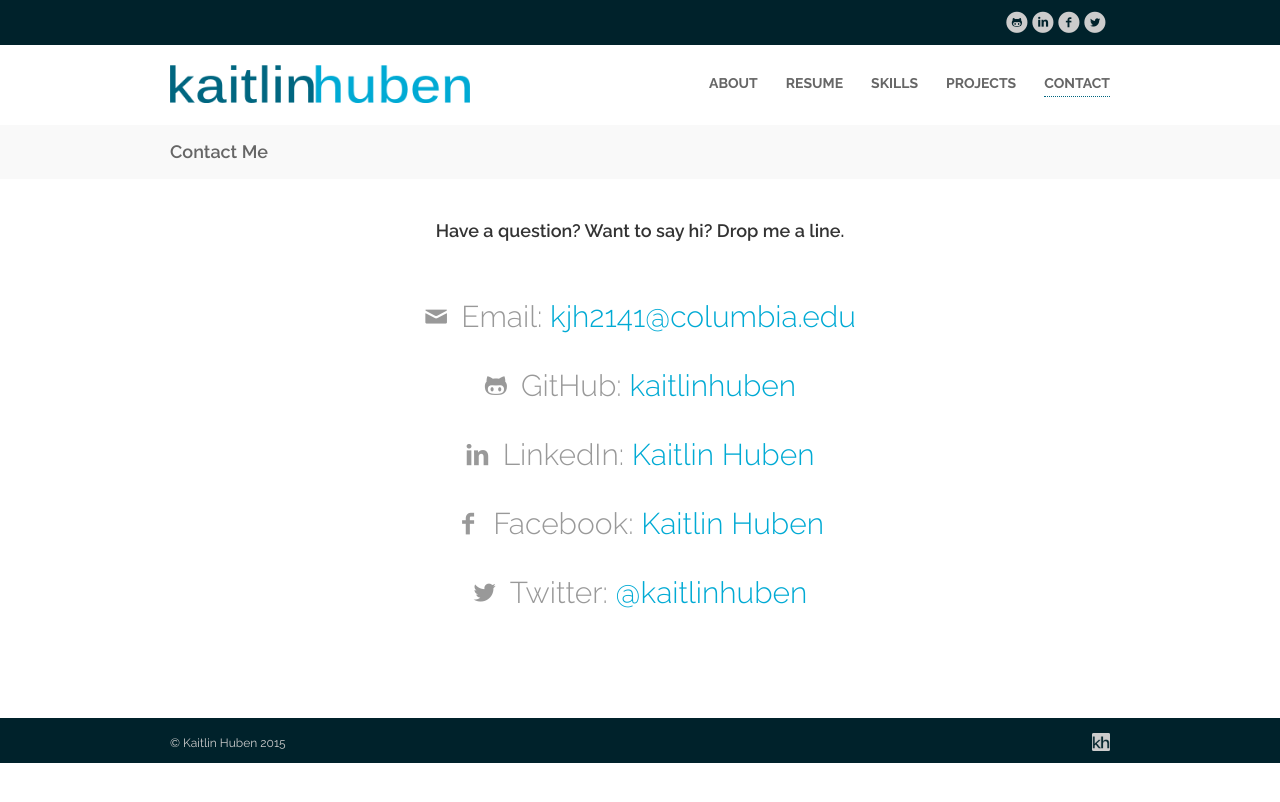
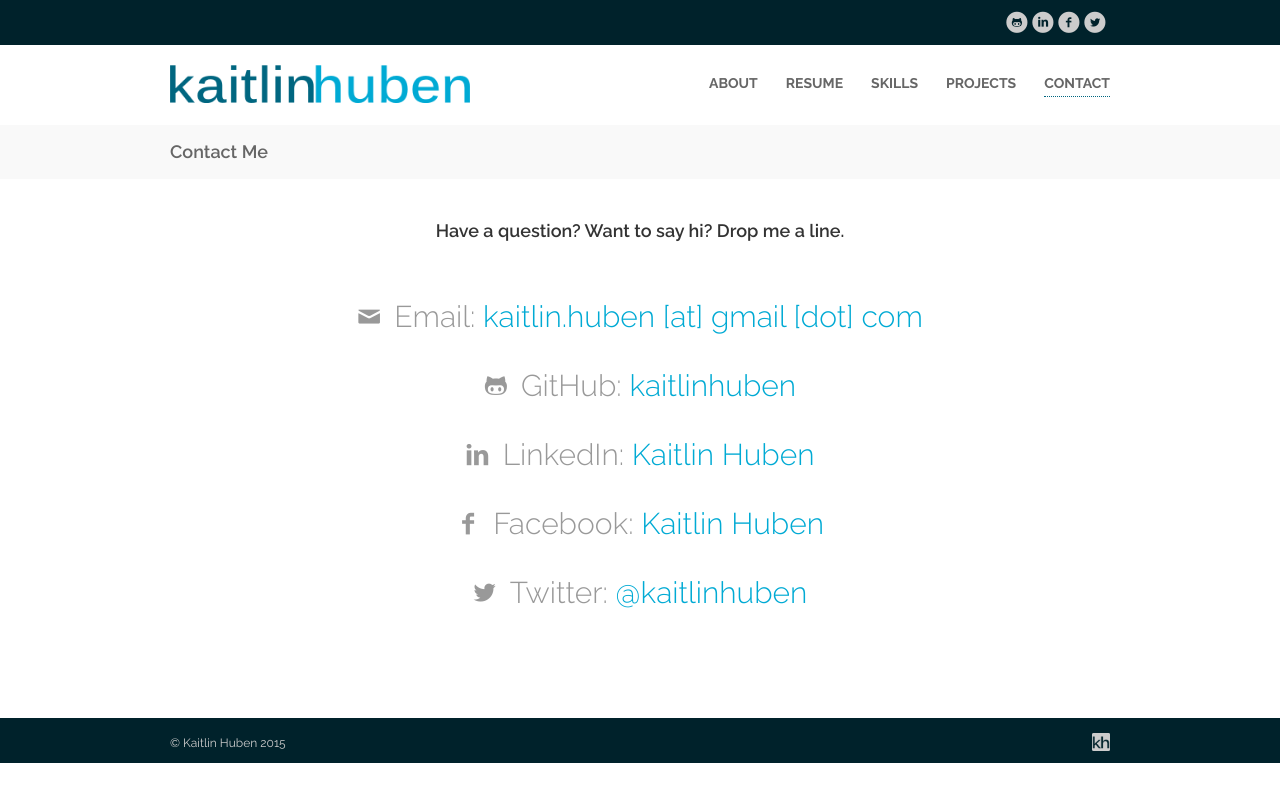
Before and after one commit to kaitlinhuben/kaitlinhuben.github.io, a Jekyll site: the page built from contact.html, in a window 1280 px wide. Shown: the top 802 px of the page. Built offline with Jekyll 4.4.1, drawn with Linux system fonts in a browser that asks for light colours.

Commit message:
Added VirtualBox, updated projects, updated contact email

```diff
--- a/_data/contact.yml
+++ b/_data/contact.yml
@@ -1,7 +1,7 @@
 - name: Email
   icon: icon-mail
-  link: "mailto:kjh2141@columbia.edu"
-  text: "kjh2141@columbia.edu"
+  link: ""
+  text: "kaitlin.huben [at] gmail [dot] com"
 
 - name: GitHub
   icon: icon-github
--- a/_data/projects.yml
+++ b/_data/projects.yml
@@ -2,7 +2,7 @@
   link: FPGAs4Kids
   categories: research
   description: |
-    <p>I am currently working with Professors Martha Kim and Stephen Edwards to develop software to teach hardware principles to children. It's been an adventure to learn <a href="http://www.elm-lang.org">Elm</a>, a functional reactive programming language.</p>
+    <p>During the 2015 academic year, I worked with Professors Martha Kim and Stephen Edwards to develop software to teach hardware principles to children. It was an adventure to learn <a href="http://www.elm-lang.org">Elm</a>, a functional reactive programming language.</p>
     <p>It's still very much a work in progress, but you can check out the <a href="http://www.github.com/kaitlinhuben/FPGAs4Kids">repo</a> and <a href="http://kaitlinhuben.github.io/FPGAs4Kids">what we have so far</a>.</p>
 
 - name: SvelTest
--- a/_data/skills.yml
+++ b/_data/skills.yml
@@ -69,3 +69,7 @@
 - name: Jekyll
   categories: web frameworks
   level3: true
+
+- name: VirtualBox
+  categories: os
+  level4: true
```
